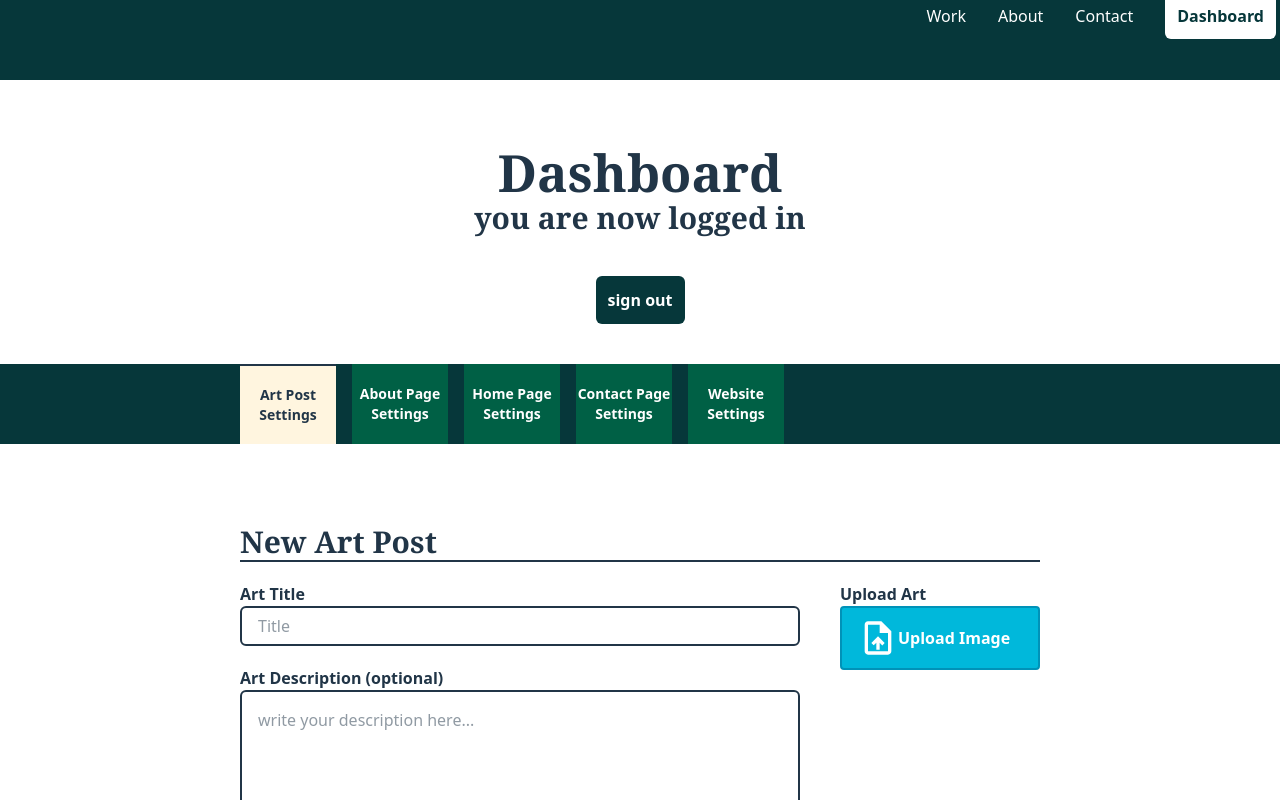
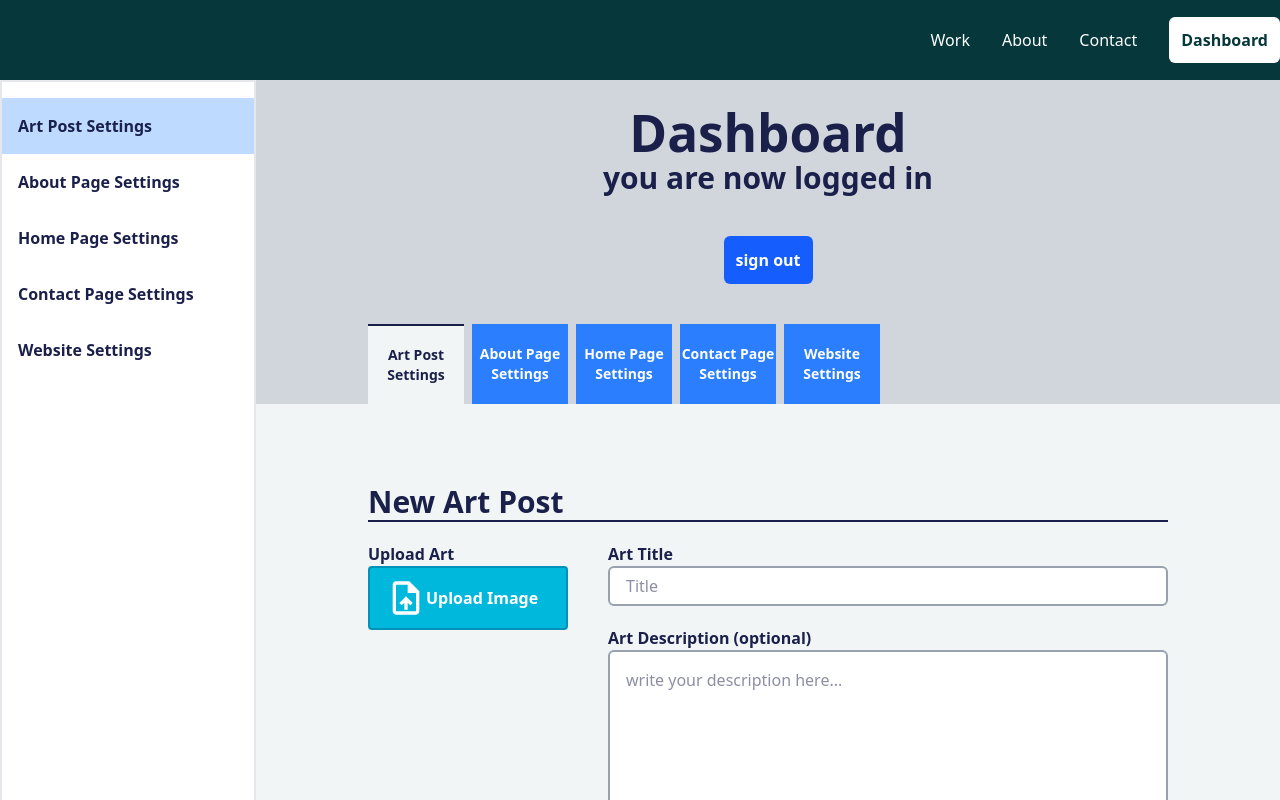
Before and after one commit to Joe-Newm/art-portfolio-gray, a React (Vite) app: page /Dashboard in a window 1280 px wide. Shown: the top 800 px of the page. Built offline with nearby package versions, Linux system fonts and the light colour scheme; no server answers; the database is empty; sample sign-in values are in the browser's storage; a web font is replaced by a local one.

Commit message:
add new nav to dashboard

```diff
--- a/src/components/Nav.jsx
+++ b/src/components/Nav.jsx
@@ -51,7 +51,7 @@ useEffect(() => {
 
 
 
-  <div className="max-w-screen-xl flex flex-wrap items-center justify-between mx-auto p-1">
+  <div className="max-w-screen-xl flex flex-wrap items-center justify-between mx-auto h-full">
     {/* <a href="https://flowbite.com/" class="flex items-center space-x-3 rtl:space-x-reverse">
         <img src="https://flowbite.com/docs/images/logo.svg" class="h-8" alt="Flowbite Logo" />
         <span class="self-center text-2xl font-semibold whitespace-nowrap dark:text-white">Flowbite</span>
@@ -60,16 +60,16 @@ useEffect(() => {
         <div className="">
           <Link to="/" className="text-[35px] md:text-[45px] font-serif whitespace-nowrap max-w-">{name}</Link>
         </div>
-    <button data-collapse-toggle="navbar-default" type="button" className="inline-flex items-center p-2 w-10 h-10 justify-center text-sm !text-gray-500 rounded-lg md:hidden hover:!bg-gray-100 focus:!outline-none focus:ring-2 focus:!ring-gray-200 dark:!text-gray-400 !dark:hover:bg-gray-700 dark:focus:ring-gray-600" aria-controls="navbar-default" aria-expanded="false">
+    <button data-collapse-toggle="navbar-default" type="button" className="inline-flex items-center p-2 w-10 h-10 justify-center text-sm !text-gray-500 rounded-lg md:hidden  focus:!outline-none focus:ring-2 focus:!ring-gray-200 bg-transparent !dark:hover:bg-gray-700 dark:focus:ring-gray-600" aria-controls="navbar-default" aria-expanded="false">
         <span className="sr-only">Open main menu</span>
         <svg className="w-5 h-5" aria-hidden="true" xmlns="http://www.w3.org/2000/svg" fill="none" viewBox="0 0 17 14">
-            <path stroke="currentColor" strokeLinecap="round" strokeLinejoin="round" strokeWidth="2" d="M1 1h15M1 7h15M1 13h15"/>
+            <path stroke="white" strokeLinecap="round" strokeLinejoin="round" strokeWidth="2" d="M1 1h15M1 7h15M1 13h15"/>
         </svg>
     </button>
     <div className="hidden w-full md:block md:w-auto z-50" id="navbar-default">
       <ul className="font-medium flex flex-col p-4 md:p-0 mt-4 border border-gray-100 rounded-lg  md:flex-row md:space-x-8 rtl:space-x-reverse md:mt-0 md:border-0 dark:bg-gray-800 md:dark:bg-transparent  dark:border-gray-700">
         <li>
-          <Link to="/" className="block py-2 px-3 text-white bg-blue-700 rounded-sm md:bg-transparent md:text-blue-700 md:p-0 dark:text-white md:dark:text-blue-500" aria-current="page">Work</Link>
+          <Link to="/" className="block py-2 px-3 text-gray-900 rounded-sm hover:bg-gray-100 md:hover:bg-transparent md:border-0 md:hover:text-blue-700 md:p-0 dark:text-white md:dark:hover:text-blue-500 dark:hover:bg-gray-700 dark:hover:text-white md:dark:hover:bg-transparent" aria-current="page">Work</Link>
         </li>
         <li>
           <Link to="/About" className="block py-2 px-3 text-gray-900 rounded-sm hover:bg-gray-100 md:hover:bg-transparent md:border-0 md:hover:text-blue-700 md:p-0 dark:text-white md:dark:hover:text-blue-500 dark:hover:bg-gray-700 dark:hover:text-white md:dark:hover:bg-transparent">About</Link>
@@ -77,7 +77,7 @@ useEffect(() => {
         <li>
           <Link to="/Contact" className="block py-2 px-3 text-gray-900 rounded-sm hover:bg-gray-100 md:hover:bg-transparent md:border-0 md:hover:text-blue-700 md:p-0 dark:text-white md:dark:hover:text-blue-500 dark:hover:bg-gray-700 dark:hover:text-white md:dark:hover:bg-transparent">Contact</Link>
         </li>
-        <li>
+        <li className="mt-10 md:mt-0">
           {
           auth.currentUser ?
             <Link
--- a/src/components/dashboard-components/ArtPosts.jsx
+++ b/src/components/dashboard-components/ArtPosts.jsx
@@ -132,11 +132,25 @@ const submitPost = async (e) => {
 
 
           <form onSubmit={submitPost} className="flex gap-10 flex-col md:flex-row">
+
+            <div className="relative flex flex-col">
+            <label>Upload Art</label>
+              <label htmlFor="file-upload" className="upload-button ">
+                <UploadFileIcon sx={{ fontSize: 40, color: "white" }} className=""/>
+                <p className="text-white">Upload Image</p>
+            </label>
+
+        <input id="file-upload" type="file" className="hidden" required onChange={handleFileChange}/>
+
+        {preview && (
+          <img src={preview} className="mt-4 w-42"/>
+        )}
+      </div>
             <div>
               <label htmlFor="title">Art Title</label>
               <input
                 id="title"
-                className="border-2 w-full h-10 p-4 bg-white mb-5 rounded-md"
+                className="border-2 w-full h-10 p-4 bg-white mb-5 rounded-md border-gray-400"
                 name="title"
                 type="text"
                 value={title}
@@ -170,22 +184,9 @@ const submitPost = async (e) => {
                 Submit
               </button>
             </div>
-            <div className="relative flex flex-col">
-            <label>Upload Art</label>
-              <label htmlFor="file-upload" className="upload-button ">
-                <UploadFileIcon sx={{ fontSize: 40, color: "white" }} className=""/>
-                <p className="text-white">Upload Image</p>
-            </label>
-
-        <input id="file-upload" type="file" className="hidden" required onChange={handleFileChange}/>
-
-        {preview && (
-          <img src={preview} className="mt-4 w-42"/>
-        )}
-      </div>
           </form>
           <div className="container mx-auto mt-10">
-            <h2 className="text-3xl border-b-2 mb-5 mt-20 mb-10 text-center"> Work </h2>
+            <h2 className="text-3xl border-b-2 mb-5 mt-20 mb-10 "> Work </h2>
             <div className="grid grid-cols-1 sm:grid-cols-2 md:grid-cols-3 gap-4 mb-10">
               {posts.map((post) => (
                 <div key={post.id} className="bg-white shadow-lg border-gray-200 border-1 mb-4 p-4 rounded-md">
--- a/src/index.css
+++ b/src/index.css
@@ -16,6 +16,29 @@
   -webkit-font-smoothing: antialiased;
   -moz-osx-font-smoothing: grayscale;
 }
+
+
+
+.dashboard-page h1,
+.dashboard-page h2,
+.dashboard-page h3,
+.dashboard-page h4,
+.dashboard-page h5,
+.dashboard-page h6 {
+  font-family: ui-sans-serif, system-ui, -apple-system, BlinkMacSystemFont, "Segoe UI",
+               Roboto, "Helvetica Neue", Arial, "Noto Sans", sans-serif !important;
+  font-weight:700;
+}
+
+.dashboard-page {
+  color: #1A204A !important;
+}
+
+.dashboard-page .btn2 {
+  @apply  p-3 rounded-md text-[white] hover:bg-transparent hover:text-[#06373a] hover:outline-2 hover:outline-[#06373a] font-bold;
+  background-color: blue;
+}
+
 
 h3, h4, h5, h6 {
   font-family: Georgia, 'Times New Roman', Times, serif;
--- a/src/pages/Dashboard.jsx
+++ b/src/pages/Dashboard.jsx
@@ -7,6 +7,9 @@ import AboutSettings from "../components/dashboard-components/AboutSettings"
 import HomeSettings from "../components/dashboard-components/HomeSettings"
 import ContactSettings from "../components/dashboard-components/ContactSettings"
 import WebsiteSettings from "../components/dashboard-components/WebsiteSettings"
+
+//css file
+import './dashboard.css';
 
 export default function Dashboard() {
 
@@ -24,6 +27,19 @@ export default function Dashboard() {
     }
   }
 
+  //change styling for just the dashboard page
+  useEffect(() => {
+    // Set body background when Dashboard mounts
+    document.body.style.backgroundColor = '#F1F5F6'; // Tailwind's bg-gray-800
+    //document.body.style.color = 'white';
+
+    // Cleanup when leaving Dashboard
+    return () => {
+      document.body.style.backgroundColor = '';
+      document.body.style.color = '';
+    };
+  }, []);
+
   // tab pages
   const tabComponents = {
     tab1: <ArtPosts />,
@@ -35,38 +51,67 @@ export default function Dashboard() {
 
 
   return (
-    <div className="container mx-auto pl-4 pr-4">
-      <div className="flex flex-col container mx-auto mt-10 justify-center items-center ">
-        <h1 className="mt-6">Dashboard </h1>
-        <h2 className="text-3xl   text-center">you are now logged in</h2>
-        <button onClick={signout} className="mt-10 mb-10 btn2"> sign out </button>
-        <div className="h-20 bg-[#06373a] w-lvw mb-10">
-          <div className="container mx-auto max-w-200 h-full flex gap-4">
+    <div className="  md:pr-0 dashboard-page flex flex-row w-lvw">
+      <div className="bg-white md:w-1/5 h-100% hidden md:block border-2 border-gray-200">
+          <div className=" h-full flex flex-col w-full   mt-4">
 
-            <a className={(activeTab === 'tab1' ? `select-none bg-[#fff5df] border-t-2 w-24 h-full font-bold flex justify-center items-center cursor-pointer text-center text-sm` : `text-sm select-none w-24 h-full font-bold flex justify-center items-center text-white bg-emerald-800 border-[#fff5df] text-center cursor-pointer`)}
+            <a className={(activeTab === 'tab1' ? `left-nav-tab-selected` : `left-nav-tab`)}
              onClick={() => setActiveTab('tab1')}
             >Art Post Settings</a>
 
-            <a className={(activeTab === 'tab2' ? `select-none bg-[#fff5df] border-t-2 w-24 h-full font-bold flex justify-center items-center cursor-pointer text-center text-sm` : `text-sm select-none w-24 h-full font-bold flex justify-center items-center text-white bg-emerald-800 border-[#fff5df] text-center cursor-pointer`)}
+            <a className={(activeTab === 'tab2' ? `left-nav-tab-selected` : `left-nav-tab`)}
              onClick={() => setActiveTab('tab2')}
             >About Page Settings</a>
 
-            <a className={(activeTab === 'tab3' ? `select-none bg-[#fff5df] border-t-2 w-24 h-full font-bold flex justify-center items-center cursor-pointer text-center text-sm` : `text-sm select-none w-24 h-full font-bold flex justify-center items-center text-white bg-emerald-800 border-[#fff5df] text-center cursor-pointer`)}
+            <a className={(activeTab === 'tab3' ? `left-nav-tab-selected` : `left-nav-tab`)}
              onClick={() => setActiveTab('tab3')}
             >Home Page Settings</a>
 
-            <a className={(activeTab === 'tab4' ? `select-none bg-[#fff5df] border-t-2 w-24 h-full font-bold flex justify-center items-center cursor-pointer text-center text-sm` : `text-sm select-none w-24 h-full font-bold flex justify-center items-center text-white bg-emerald-800 border-[#fff5df] text-center cursor-pointer`)}
+            <a className={(activeTab === 'tab4' ? `left-nav-tab-selected` : `left-nav-tab`)}
              onClick={() => setActiveTab('tab4')}
             >Contact Page Settings</a>
 
-            <a className={(activeTab === 'tab5' ? `select-none bg-[#fff5df] border-t-2 w-24 h-full font-bold flex justify-center items-center cursor-pointer text-center text-sm` : `text-sm select-none w-24 h-full font-bold flex justify-center items-center text-white bg-emerald-800 border-[#fff5df] text-center cursor-pointer`)}
+            <a className={(activeTab === 'tab5' ? `left-nav-tab-selected` : `left-nav-tab`)}
+             onClick={() => setActiveTab('tab5')}
+            >Website Settings</a>
+
+          </div>
+      </div>
+      <div className="flex flex-col justify-center items-center w-full md:w-4/5 ">
+      <div className="bg-gray-300 w-full flex flex-col items-center">
+        <h1 className="mt-6">Dashboard</h1>
+        <h2 className="text-3xl text-center">you are now logged in</h2>
+        <button onClick={signout} className="mt-10 mb-10 btn2"> sign out </button>
+      </div>
+        <div className="h-20 bg-gray-300 w-full mb-10">
+          <div className="container mx-auto max-w-200 h-full flex gap-2 font-size !text-xs">
+
+            <a className={(activeTab === 'tab1' ? `tab-selected` : `tab`)}
+             onClick={() => setActiveTab('tab1')}
+            >Art Post Settings</a>
+
+            <a className={(activeTab === 'tab2' ? `tab-selected` : `tab`)}
+             onClick={() => setActiveTab('tab2')}
+            >About Page Settings</a>
+
+            <a className={(activeTab === 'tab3' ? `tab-selected`: `tab`)}
+             onClick={() => setActiveTab('tab3')}
+            >Home Page Settings</a>
+
+            <a className={(activeTab === 'tab4' ? `tab-selected` : `tab`)}
+             onClick={() => setActiveTab('tab4')}
+            >Contact Page Settings</a>
+
+            <a className={(activeTab === 'tab5' ? `tab-selected` : `tab`)}
              onClick={() => setActiveTab('tab5')}
             >Website Settings</a>
 
           </div>
         </div>
+        <div className="w-full pl-4 pr-4">
+      {tabComponents[activeTab]}
+        </div>
       </div>
-      {tabComponents[activeTab]}
       </div>
 
   )
--- /dev/null
+++ b/src/pages/dashboard.css
@@ -0,0 +1,41 @@
+@import "tailwindcss";
+
+.dashboard-page h1,
+.dashboard-page h2,
+.dashboard-page h3,
+.dashboard-page h4,
+.dashboard-page h5,
+.dashboard-page h6 {
+  font-family: ui-sans-serif, system-ui, -apple-system, BlinkMacSystemFont, "Segoe UI",
+               Roboto, "Helvetica Neue", Arial, "Noto Sans", sans-serif !important;
+  font-weight:700;
+}
+
+.dashboard-page {
+  color: #1A204A !important;
+}
+
+.dashboard-page .btn2 {
+  @apply bg-blue-600 p-3 rounded-md text-[white] hover:bg-transparent hover:!text-blue-700 hover:outline-2 hover:!outline-blue-500 font-bold;
+}
+
+.dashboard-page input, .dashboard-page textarea{
+@apply !border-gray-400;
+}
+
+.dashboard-page .left-nav-tab-selected {
+    @apply pl-4 bg-blue-200 select-none bg-[#F1F5F6] w-full h-14 items-center font-bold flex  cursor-pointer  text-base;
+}
+
+.dashboard-page .left-nav-tab {
+    @apply pl-4 hover:bg-gray-100 select-none w-full h-14 items-center font-bold flex  border-[#fff5df] cursor-pointer text-base;
+}
+
+
+.dashboard-page .tab-selected {
+    @apply select-none bg-[#F1F5F6] border-t-2 w-24 h-full font-bold flex justify-center items-center cursor-pointer text-center text-sm;
+}
+
+.dashboard-page .tab {
+    @apply text-sm select-none w-24 h-full font-bold flex justify-center items-center text-white bg-blue-500 border-[#fff5df] text-center cursor-pointer;
+}
```
